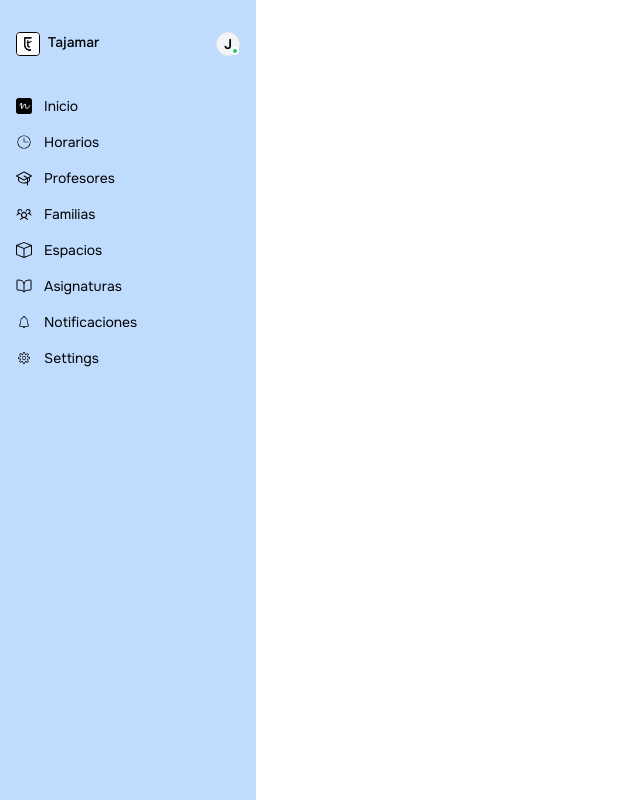
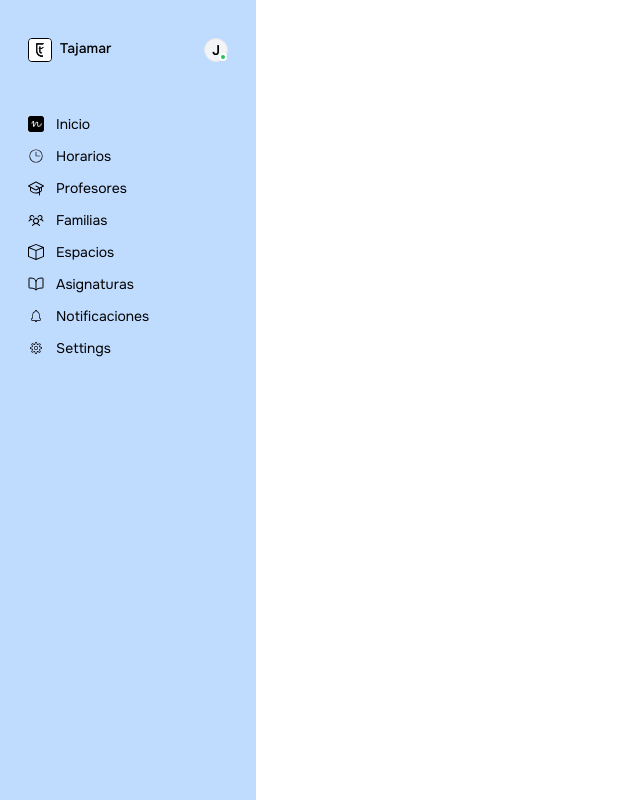
Before and after one commit to RickHalmoguera/dashboard-nuela, a React (Vite) app: page / in a window 1280 px wide. Shown: the whole page, without its empty margins (0-640 px from the left). Built offline with nearby package versions, Linux system fonts and the light colour scheme.

Commit message:
FIX: HOVER EFFECT AND SPACING NAVLINKS

```diff
--- a/src/components/SideBar/NavLink.tsx
+++ b/src/components/SideBar/NavLink.tsx
@@ -2,7 +2,7 @@ import { IconType } from "react-icons";
 
 export default function NavLink({ Icon, text }: { Icon: IconType | string, text: string }) {
     return (
-        <div className="flex gap-3 items-center">
+        <div className="flex gap-3 items-center py-[6px] px-3 hover:bg-gray-100 hover: rounded-lg ">
             {typeof Icon === 'string' ? (
             <img className="w-4 h-4" src={Icon} alt="icon" />
             ) : (
--- a/src/components/SideBar/NavLinkContainer.tsx
+++ b/src/components/SideBar/NavLinkContainer.tsx
@@ -12,7 +12,7 @@ import { CiSettings } from "react-icons/ci"
 
 export default function NavLinkContainer(){
     return(
-        <div className="flex flex-col gap-4">
+        <div className="flex flex-col">
             <NavLink Icon ={LogoNuela} text="Inicio"/>
             <NavLink Icon ={CiClock2} text="Horarios"/>
             <NavLink Icon ={PiGraduationCap} text="Profesores"/>
--- a/src/components/SideBar/TopContainer.tsx
+++ b/src/components/SideBar/TopContainer.tsx
@@ -3,7 +3,7 @@ import UserAvatar from "./UserAvatar";
 
 export default function TopContainer(){
     return(
-        <div className="flex gap-2 items-center justify-between mb-10">
+        <div className="flex gap-2 py-[6px] px-3 items-center justify-between mb-10">
             <Logo/>
             <UserAvatar/>
         </div>
```
